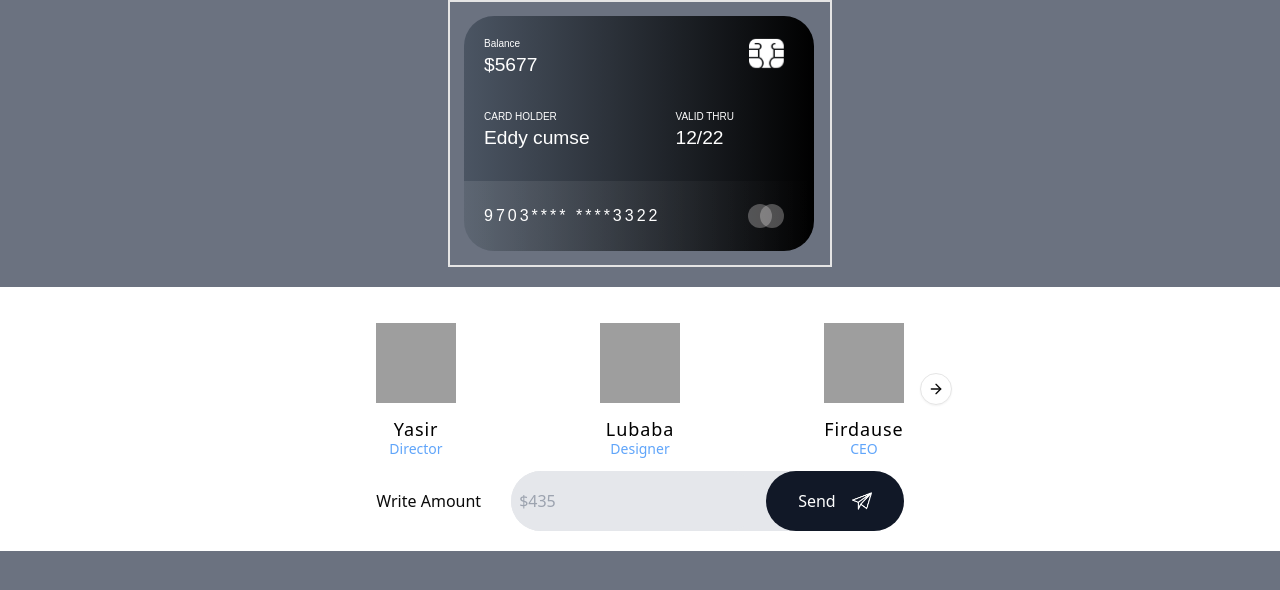
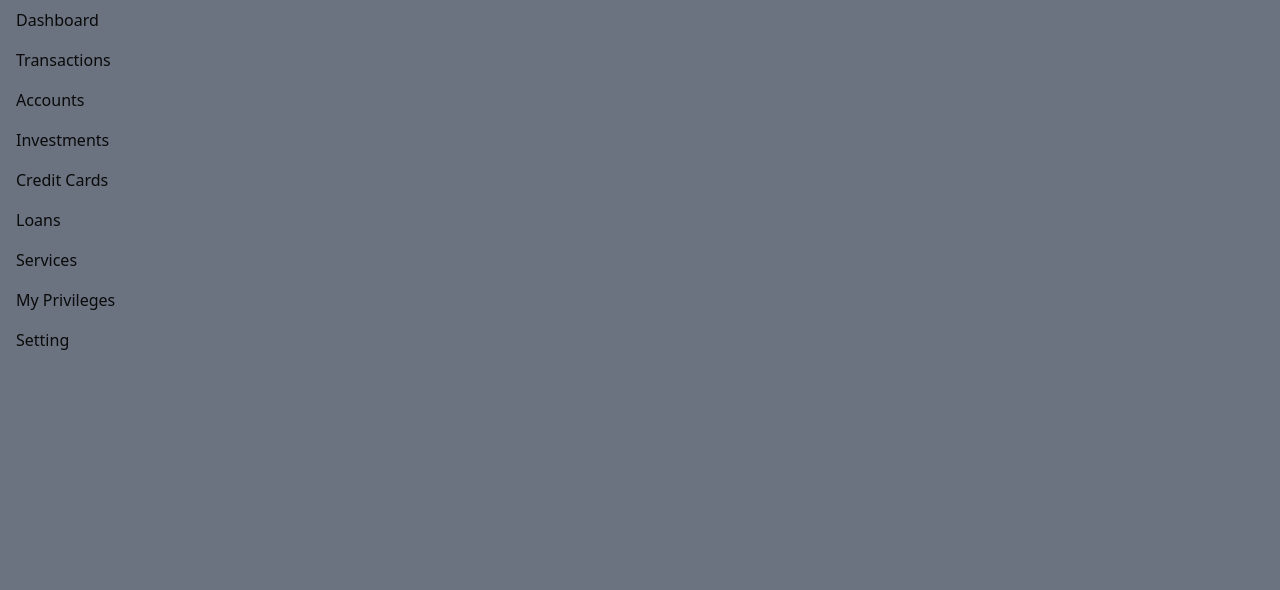
Before and after one commit to lubabashaik/soar-frontend-task, a React (Vite) app: page / in a window 1280 px wide. Shown: the top 590 px of the page. Built offline with nearby package versions, Linux system fonts and the light colour scheme; grey boxes are pictures that could not be loaded.

Commit message:
chore: updated

```diff
--- a/src/App.tsx
+++ b/src/App.tsx
@@ -1,64 +1,7 @@
-import './App.css'
-import Card from './components/Card'
-import Transfer from './components/Transfer'
-import { Carousel, CarouselContent, CarouselItem, CarouselNext, CarouselPrevious } from './components/ui/carousel'
-
-const users = [
-  { title: 'Director', name: 'Yasir', img: 'https://avatar.iran.liara.run/public?' },
-  { title: 'Designer', name: 'Lubaba', img: 'https://avatar.iran.liara.run/public?1' },
-  { title: 'CEO', name: 'Firdause', img: 'https://avatar.iran.liara.run/public?2' },
-  { title: 'Director', name: 'Thazeem', img: 'https://avatar.iran.liara.run/public?3' },
-  { title: 'Designer', name: 'Rahman', img: 'https://avatar.iran.liara.run/public?4' },
-  { title: 'CEO', name: 'Arafath', img: 'https://avatar.iran.liara.run/public?5' },
-  { title: 'Director', name: 'Yasir', img: 'https://avatar.iran.liara.run/public?6' },
-]
+import Sidebar from './components/Sidebar'
 
 function App() {
-  return (
-    <div>
-      <div className="justify-items-center">
-        <div className="flex border-2 border-solid w-96 overflow-auto ">
-          <Card Balance={5677} name="Eddy cumse" expiry="12/22" CardNumber="9703**** ****3322" />
-          <Card Balance={9555} name="lubi" expiry="12/25" CardNumber="3456**** ****7890" variant="white" />
-          <Card Balance={4567} name="yasir" expiry="25/36" CardNumber="7654**** ****8765" variant="dark" />
-          <Card Balance={9555} name="tazeem" expiry="12/25" CardNumber="3456**** ****7890" variant="white" />{' '}
-        </div>
-      </div>
-      <div className="bg-white justify-items-center mt-5 ">
-        <div className="flex flex-col justify-center items-center  rounded-xl  ">
-          <div className="flex mt-5 ">
-            <Carousel>
-              <CarouselContent>
-                {users.map((user, index) => (
-                  <CarouselItem key={index} className="basis-1/3 hover:bg-slate-300 rounded-xl flex justify-center">
-                    <Transfer name={user.name} title={user.title} img={user.img} />
-                  </CarouselItem>
-                ))}
-              </CarouselContent>
-              <CarouselPrevious className="left-4 disabled:hidden" />
-              <CarouselNext className=" right-4 disabled:hidden" />
-            </Carousel>
-          </div>
-        </div>
-        <div className="flex items-center pb-5 gap-[30px]">
-          <p className="">Write Amount</p>
-          <div className="flex-1 flex gap-2 bg-gray-200 rounded-full">
-            <input
-              type="number"
-              placeholder="$435"
-              className="p-2 h-[60px] hover:bg-slate-600 rounded-full outline-none  flex-1 bg-gray-200 "
-            />
-            <button
-              type="button"
-              className=" flex justify-center items-center gap-4 h-[60px] rounded-full  bg-gray-900 text-white px-[32px] "
-            >
-              Send <img src="send-icon.png" alt="" className="w-5 h-5" />
-            </button>
-          </div>
-        </div>
-      </div>
-    </div>
-  )
+  return <Sidebar />
 }
 
 export default App
--- /dev/null
+++ b/src/components/Sidebar.tsx
@@ -0,0 +1,34 @@
+interface MenuItemsProps {
+  title: string
+  path: string
+}
+const menu: MenuItemsProps[] = [
+  { title: ' Dashboard', path: '' },
+  { title: ' Transactions', path: '' },
+  { title: ' Accounts', path: '' },
+  { title: ' Investments', path: '' },
+  { title: ' Credit Cards', path: '' },
+  { title: ' Loans', path: '' },
+  { title: ' Services', path: '' },
+  { title: ' My Privileges', path: '' },
+  { title: ' Setting', path: '' },
+]
+
+function MenuItem({ title, path }: MenuItemsProps) {
+  return (
+    <a className="px-4 py-2 flex flex-coloum " href={path}>
+      {title}
+    </a>
+  )
+}
+
+function Sidebar() {
+  return (
+    <div>
+      {menu.map((item) => (
+        <MenuItem key={item.title} path={item.path} title={item.title} />
+      ))}
+    </div>
+  )
+}
+export default Sidebar
--- /dev/null
+++ b/src/components/features/TransferList.tsx
@@ -0,0 +1,64 @@
+import '../../App.css'
+import Card from '.././Card'
+import Transfer from '.././Transfer'
+import { Carousel, CarouselContent, CarouselItem, CarouselNext, CarouselPrevious } from '../ui/carousel'
+
+const users = [
+  { title: 'Director', name: 'Yasir', img: 'https://avatar.iran.liara.run/public?' },
+  { title: 'Designer', name: 'Lubaba', img: 'https://avatar.iran.liara.run/public?1' },
+  { title: 'CEO', name: 'Firdause', img: 'https://avatar.iran.liara.run/public?2' },
+  { title: 'Director', name: 'Thazeem', img: 'https://avatar.iran.liara.run/public?3' },
+  { title: 'Designer', name: 'Rahman', img: 'https://avatar.iran.liara.run/public?4' },
+  { title: 'CEO', name: 'Arafath', img: 'https://avatar.iran.liara.run/public?5' },
+  { title: 'Director', name: 'Yasir', img: 'https://avatar.iran.liara.run/public?6' },
+]
+
+function TransferList() {
+  return (
+    <div>
+      <div className=" justify-items-center">
+        <div className="flex border-2 border-solid w-96 overflow-auto ">
+          <Card Balance={5677} name="Eddy cumse" expiry="12/22" CardNumber="9703**** ****3322" />
+          <Card Balance={9555} name="lubi" expiry="12/25" CardNumber="3456**** ****7890" variant="white" />
+          <Card Balance={4567} name="yasir" expiry="25/36" CardNumber="7654**** ****8765" variant="dark" />
+          <Card Balance={9555} name="tazeem" expiry="12/25" CardNumber="3456**** ****7890" variant="white" />{' '}
+        </div>
+      </div>
+      <div className="items-center justify-items-center mt-5  ">
+        <div className="flex flex-col justify-center items-center  rounded-xl  ">
+          <div className="flex mt-5 ">
+            <Carousel>
+              <CarouselContent>
+                {users.map((user, index) => (
+                  <CarouselItem key={index} className="basis-1/3 hover:bg-slate-300 rounded-xl flex justify-center">
+                    <Transfer name={user.name} title={user.title} img={user.img} />
+                  </CarouselItem>
+                ))}
+              </CarouselContent>
+              <CarouselPrevious className="left-4 disabled:hidden" />
+              <CarouselNext className=" right-4 disabled:hidden" />
+            </Carousel>
+          </div>
+        </div>
+        <div className="flex items-center pb-5 gap-[30px]">
+          <p className="">Write Amount</p>
+          <div className="flex-1 flex gap-2 bg-gray-200 rounded-full">
+            <input
+              type="number"
+              placeholder="$435"
+              className="p-2 h-[60px] rounded-full outline-none  flex-1 bg-gray-200 "
+            />
+            <button
+              type="button"
+              className=" flex justify-center items-center gap-4 h-[60px] rounded-full  bg-gray-900 text-white px-[32px] "
+            >
+              Send <img src="send-icon.png" alt="" className="w-5 h-5" />
+            </button>
+          </div>
+        </div>
+      </div>
+    </div>
+  )
+}
+
+export default TransferList
```
